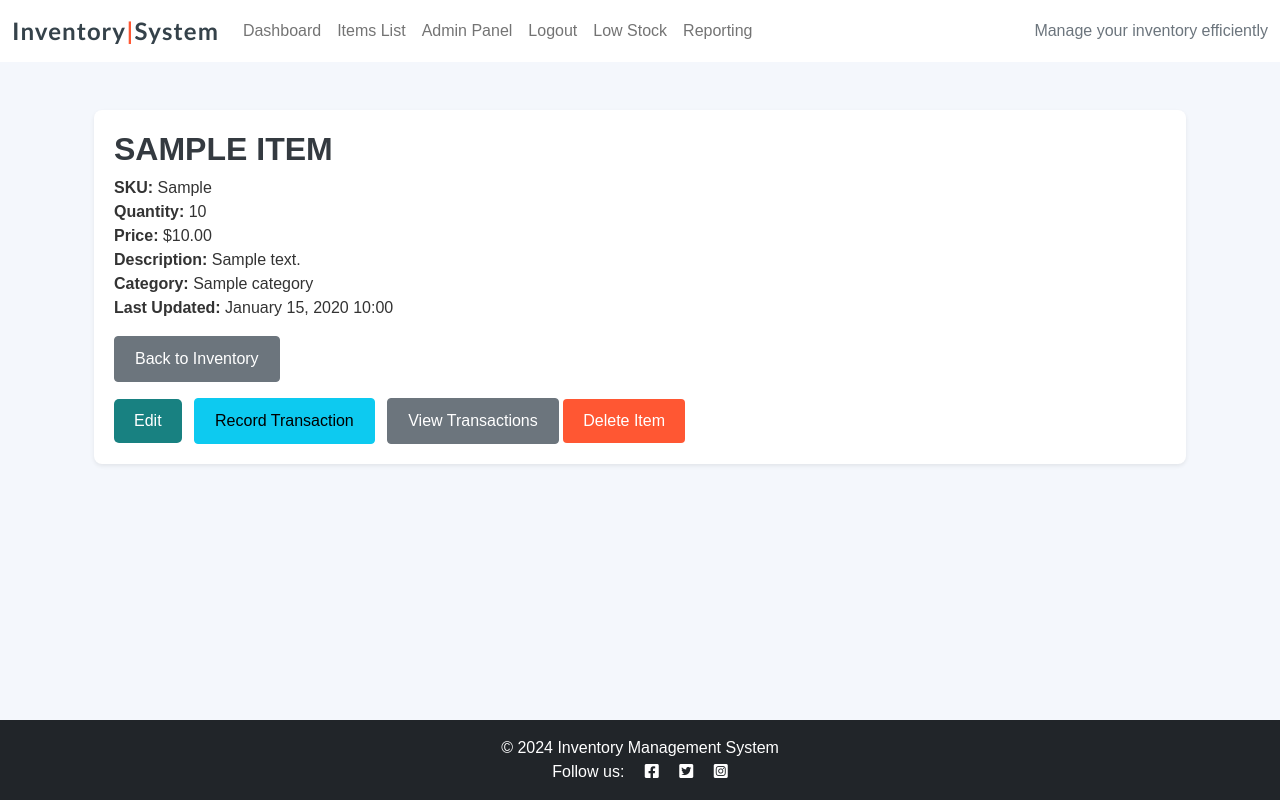
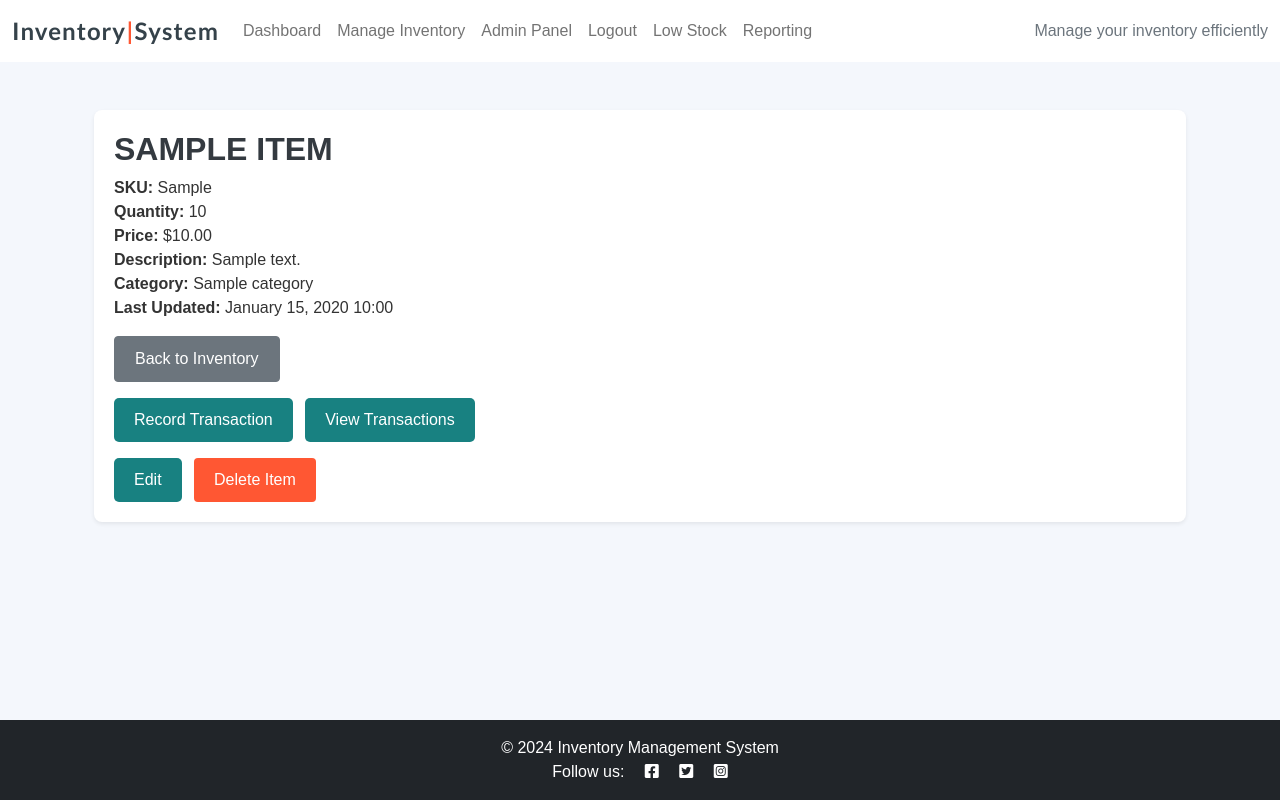
Before and after one commit to KatVolkova/inventory-management-system, a Django app: page /item/1/ in a window 1280 px wide. Run offline with Django 4.2, Linux system fonts and the light colour scheme; a user stored in the database is signed in; tables that the repository leaves empty hold one stand-in row (values such as "Sample post"); some libraries are stand-ins or nearby versions.

Commit message:
Update item detail card for better user experience

```diff
--- a/inventory/templates/inventory/index.html
+++ b/inventory/templates/inventory/index.html
@@ -24,7 +24,7 @@
 
         <!-- Inventory Items List -->
         <div class="col-12 mt-3">
-            <h2 class="text-center mb-4">Items in Inventory</h2>
+            <h2 class="text-center mb-4">Inventory Items</h2>
 
             {% if object_list %}
             <ul class="list-group">
--- a/inventory/templates/inventory/item_detail.html
+++ b/inventory/templates/inventory/item_detail.html
@@ -13,23 +13,36 @@
                 <strong>Category:</strong> {{ item.category }}<br>
                 <strong>Last Updated:</strong> {{ item.updated_at|date:"F d, Y H:i" }}
             </p>
+            <!-- Back to Inventory Button -->
+            <div class="mb-3">
             <a href="{% url 'items-list' %}" class="btn btn-secondary">Back to Inventory</a>
+            </div>
             {% if user.is_authenticated %}
-            <div class="mt-3">
-                <a href="{% url 'item-edit' item.id %}" class="btn btn-primary me-2">Edit</a>
-                <a href="{% url 'record-transaction' item.id %}" class="btn btn-info me-2">Record Transaction</a>
-                <a href="{% url 'view-transactions' item.id %}" class="btn btn-secondary">View Transactions</a>
 
-                    <!-- Trigger Button -->
+            <!-- Action Buttons -->
+            <div class="d-flex flex-column flex-md-row gap-2 mb-3">
+                <!-- Transaction Buttons -->
+                <div>
+                    <a href="{% url 'record-transaction' item.id %}" class="btn btn-primary me-2">Record Transaction</a>
+                    <a href="{% url 'view-transactions' item.id %}" class="btn btn-primary">View Transactions</a>
+                </div>
+            </div>
+                <!-- Edit/Delete Buttons -->
+                <div class="d-flex flex-column flex-md-row gap-2">
+                <div>
+                    <a href="{% url 'item-edit' item.id %}" class="btn btn-primary me-2">Edit</a>
+                    <!-- Trigger Button for Delete Modal -->
                     <button type="button" class="btn btn-danger" data-bs-toggle="modal" data-bs-target="#deleteModal">
                         Delete Item
                     </button>
                 </div>
+
+            </div>
                 {% endif %}
             </div>
         </div>
     </div>
-    <!-- Modal -->
+    <!-- Modal Confirm Delete Action-->
     <div class="modal fade" id="deleteModal" tabindex="-1" aria-labelledby="deleteModalLabel" aria-hidden="true">
         <div class="modal-dialog">
             <div class="modal-content">
--- a/templates/base.html
+++ b/templates/base.html
@@ -53,7 +53,7 @@
                             href="{% url 'home' %}">Dashboard</a>
                     </li>
                     <li class="nav-item">
-                        <a class="nav-link" href="{% url 'items-list' %}">Items List</a>
+                        <a class="nav-link" href="{% url 'items-list' %}">Manage Inventory</a>
                     </li>
                     <li class="nav-item">
                         <a class="nav-link" href="{% url 'admin:index' %}">Admin Panel</a>
```
